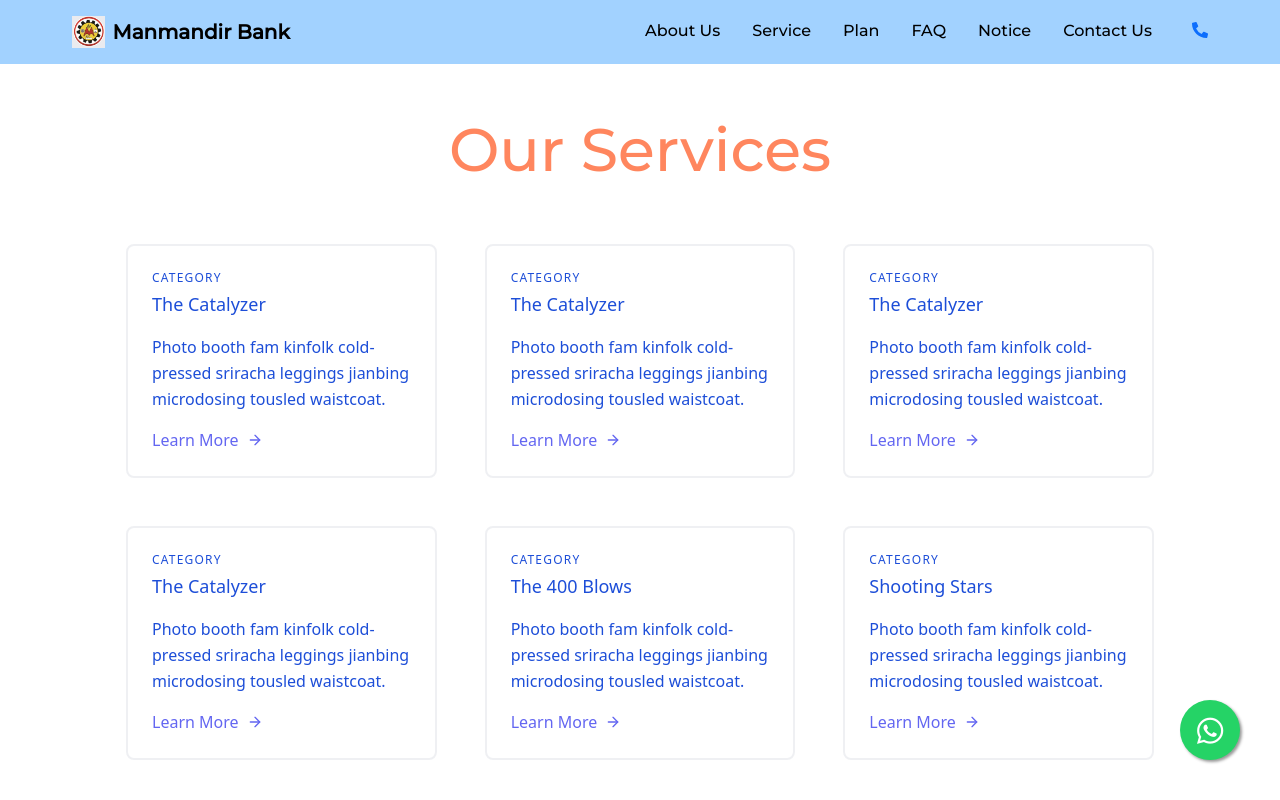
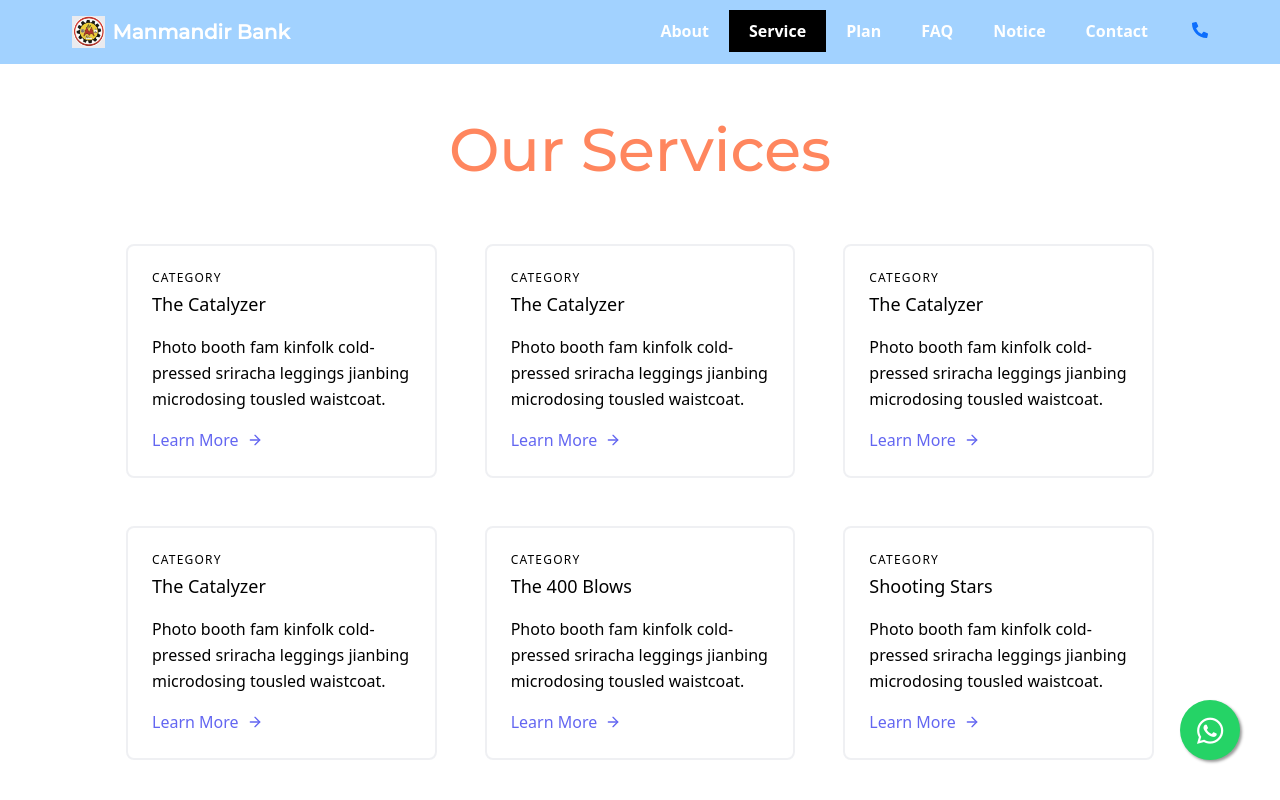
Before and after one commit to Omkaroj1242/Nidhi_Bank, a React (Create React App) app: page /service in a window 1280 px wide. Shown: the top 800 px of the page. Built offline with nearby package versions, Linux system fonts and the light colour scheme.

Commit message:
Navbar active added

```diff
--- a/src/App.css
+++ b/src/App.css
@@ -136,3 +136,37 @@ a:hover {
     width: 280px;
   }
 }
+
+.my_ul {
+  list-style: none;
+}
+ul.my_ul li a {
+  text-decoration: none;
+  background-color: #a2d2ff;
+  color: #fff;
+  padding: 10px 20px;
+  font-weight: bold;
+}
+
+ul.my_ul li a:hover {
+  color: #fff;
+}
+
+.my_ul .active {
+  background-color: black;
+  color: #fff;
+}
+
+.my_ul .active a {
+  background-color: #a2d2ff;
+  color: #fff;
+}
+
+.home {
+  background-color: transparent;
+  color: white;
+}
+
+.home:hover {
+  color: white;
+}
--- a/src/Components/Navbar/Navbar.js
+++ b/src/Components/Navbar/Navbar.js
@@ -1,10 +1,19 @@
 /* This example requires Tailwind CSS v2.0+ */
 import { Disclosure } from "@headlessui/react";
 import { MenuIcon, XIcon } from "@heroicons/react/outline";
-import { Link } from "react-router-dom";
+import { NavLink, useLocation } from "react-router-dom";
 import { FaPhoneAlt } from "react-icons/fa";
 
 export default function Example() {
+  //assigning location variable
+  const location = useLocation();
+
+  //destructuring pathname from location
+  const { pathname } = location;
+
+  //Javascript split method to get the name of the path in array
+  const splitLocation = pathname.split("/");
+
   return (
     <Disclosure as="nav" className="bg-blue-500 md:px-10">
       {({ open }) => (
@@ -39,34 +48,34 @@ export default function Example() {
                     src="/Images/bank.jpeg"
                     alt="Workflow"
                   />
-                  <Link
-                    className=" text-black text-xl font-bold font-myFont"
+                  <NavLink
+                    className=" text-xl font-bold font-myFont home"
                     to="/"
                   >
                     Manmandir Bank
-                  </Link>
+                  </NavLink>
                 </div>
               </div>
               <div className="hidden lg:block sm:ml-6 my-auto">
                 <div className="flex mx-4 mt-3.5 items-center justify-center text-center">
-                  <ul className="flex">
-                    <li className="mx-3 my_li font-myFont">
-                      <Link to="/about">About Us</Link>
+                  <ul className="flex my_ul">
+                    <li className={splitLocation[1] === "" ? "active" : ""}>
+                      <NavLink to="/about">About</NavLink>
                     </li>
-                    <li className="mx-3 my_li font-myFont">
-                      <Link to="/service">Service</Link>
+                    <li className={splitLocation[1] === "" ? "active" : ""}>
+                      <NavLink to="/service">Service</NavLink>
                     </li>
-                    <li className="mx-3 my_li font-myFont">
-                      <Link to="/plan">Plan</Link>
+                    <li className={splitLocation[1] === "" ? "active" : ""}>
+                      <NavLink to="/plan">Plan</NavLink>
                     </li>
-                    <li className="mx-3 my_li font-myFont">
-                      <Link to="/faq">FAQ</Link>
+                    <li className={splitLocation[1] === "" ? "active" : ""}>
+                      <NavLink to="/faq">FAQ</NavLink>
                     </li>
-                    <li className="mx-3 my_li font-myFont">
-                      <Link to="/notice">Notice</Link>
+                    <li className={splitLocation[1] === "" ? "active" : ""}>
+                      <NavLink to="/notice">Notice</NavLink>
                     </li>
-                    <li className="mx-3 my_li font-myFont">
-                      <Link to="/contact">Contact Us</Link>
+                    <li className={splitLocation[1] === "" ? "active" : ""}>
+                      <NavLink to="/contact">Contact</NavLink>
                     </li>
                   </ul>
                 </div>
@@ -86,22 +95,22 @@ export default function Example() {
                 <div className="flex">
                   <ul className="flex-col">
                     <li className="my_li font-myFont">
-                      <Link to="/about">About Us</Link>
+                      <NavLink to="/about">About Us</NavLink>
                     </li>
                     <li className="my_li font-myFont">
-                      <Link to="/service">Service</Link>
+                      <NavLink to="/service">Service</NavLink>
                     </li>
                     <li className="my_li font-myFont">
-                      <Link to="/invest">Invest</Link>
+                      <NavLink to="/invest">Invest</NavLink>
                     </li>
                     <li className="my_li font-myFont">
-                      <Link to="/faq">FAQ</Link>
+                      <NavLink to="/faq">FAQ</NavLink>
                     </li>
                     <li className="mx-3 my_li font-myFont">
-                      <Link to="/notice">Notice</Link>
+                      <NavLink to="/notice">Notice</NavLink>
                     </li>
                     <li className="my_li font-myFont">
-                      <Link to="/contact">Contact Us</Link>
+                      <NavLink to="/contact">Contact Us</NavLink>
                     </li>
                   </ul>
                 </div>
--- a/src/Components/Service/Service.js
+++ b/src/Components/Service/Service.js
@@ -12,13 +12,13 @@ const Blog = () => {
             <div class="p-4 md:w-1/3">
               <div class="h-full border-2 border-gray-200 border-opacity-60 rounded-lg overflow-hidden">
                 <div class="p-6">
-                  <h2 class="tracking-widest text-xs title-font font-medium text-blue-700 mb-1">
+                  <h2 class="tracking-widest text-xs title-font font-medium text-black mb-1">
                     CATEGORY
                   </h2>
-                  <h1 class="title-font text-lg font-medium text-blue-700 mb-3">
+                  <h1 class="title-font text-lg font-medium text-black mb-3">
                     The Catalyzer
                   </h1>
-                  <p class="leading-relaxed mb-3 text-blue-700">
+                  <p class="leading-relaxed mb-3 text-black">
                     Photo booth fam kinfolk cold-pressed sriracha leggings
                     jianbing microdosing tousled waistcoat.
                   </p>
@@ -45,13 +45,13 @@ const Blog = () => {
             <div class="p-4 md:w-1/3">
               <div class="h-full border-2 border-gray-200 border-opacity-60 rounded-lg overflow-hidden">
                 <div class="p-6">
-                  <h2 class="tracking-widest text-xs title-font font-medium text-blue-700 mb-1">
+                  <h2 class="tracking-widest text-xs title-font font-medium text-black mb-1">
                     CATEGORY
                   </h2>
-                  <h1 class="title-font text-lg font-medium text-blue-700 mb-3">
+                  <h1 class="title-font text-lg font-medium text-black mb-3">
                     The Catalyzer
                   </h1>
-                  <p class="leading-relaxed mb-3 text-blue-700">
+                  <p class="leading-relaxed mb-3 text-black">
                     Photo booth fam kinfolk cold-pressed sriracha leggings
                     jianbing microdosing tousled waistcoat.
                   </p>
@@ -79,13 +79,13 @@ const Blog = () => {
             <div class="p-4 md:w-1/3">
               <div class="h-full border-2 border-gray-200 border-opacity-60 rounded-lg overflow-hidden">
                 <div class="p-6">
-                  <h2 class="tracking-widest text-xs title-font font-medium text-blue-700 mb-1">
+                  <h2 class="tracking-widest text-xs title-font font-medium text-black mb-1">
                     CATEGORY
                   </h2>
-                  <h1 class="title-font text-lg font-medium text-blue-700 mb-3">
+                  <h1 class="title-font text-lg font-medium text-black mb-3">
                     The Catalyzer
                   </h1>
-                  <p class="leading-relaxed mb-3 text-blue-700">
+                  <p class="leading-relaxed mb-3 text-black">
                     Photo booth fam kinfolk cold-pressed sriracha leggings
                     jianbing microdosing tousled waistcoat.
                   </p>
@@ -113,13 +113,13 @@ const Blog = () => {
             <div class="p-4 md:w-1/3">
               <div class="h-full border-2 border-gray-200 border-opacity-60 rounded-lg overflow-hidden">
                 <div class="p-6">
-                  <h2 class="tracking-widest text-xs title-font font-medium text-blue-700 mb-1">
+                  <h2 class="tracking-widest text-xs title-font font-medium text-black mb-1">
                     CATEGORY
                   </h2>
-                  <h1 class="title-font text-lg font-medium text-blue-700 mb-3">
+                  <h1 class="title-font text-lg font-medium text-black mb-3">
                     The Catalyzer
                   </h1>
-                  <p class="leading-relaxed mb-3 text-blue-700">
+                  <p class="leading-relaxed mb-3 text-black">
                     Photo booth fam kinfolk cold-pressed sriracha leggings
                     jianbing microdosing tousled waistcoat.
                   </p>
@@ -147,13 +147,13 @@ const Blog = () => {
             <div class="p-4 md:w-1/3">
               <div class="h-full border-2 border-gray-200 border-opacity-60 rounded-lg overflow-hidden">
                 <div class="p-6">
-                  <h2 class="tracking-widest text-xs title-font font-medium text-blue-700 mb-1">
+                  <h2 class="tracking-widest text-xs title-font font-medium text-black mb-1">
                     CATEGORY
                   </h2>
-                  <h1 class="title-font text-lg font-medium text-blue-700 mb-3">
+                  <h1 class="title-font text-lg font-medium text-black mb-3">
                     The 400 Blows
                   </h1>
-                  <p class="leading-relaxed mb-3 text-blue-700">
+                  <p class="leading-relaxed mb-3 text-black">
                     Photo booth fam kinfolk cold-pressed sriracha leggings
                     jianbing microdosing tousled waistcoat.
                   </p>
@@ -181,13 +181,13 @@ const Blog = () => {
             <div class="p-4 md:w-1/3">
               <div class="h-full border-2 border-gray-200 border-opacity-60 rounded-lg overflow-hidden">
                 <div class="p-6">
-                  <h2 class="tracking-widest text-xs title-font font-medium text-blue-700 mb-1">
+                  <h2 class="tracking-widest text-xs title-font font-medium text-black mb-1">
                     CATEGORY
                   </h2>
-                  <h1 class="title-font text-lg font-medium text-blue-700 mb-3">
+                  <h1 class="title-font text-lg font-medium text-black mb-3">
                     Shooting Stars
                   </h1>
-                  <p class="leading-relaxed mb-3 text-blue-700">
+                  <p class="leading-relaxed mb-3 text-black">
                     Photo booth fam kinfolk cold-pressed sriracha leggings
                     jianbing microdosing tousled waistcoat.
                   </p>
--- a/src/Components/Testimonials/Testimonials.js
+++ b/src/Components/Testimonials/Testimonials.js
@@ -19,7 +19,7 @@ const Testimonials = () => {
           <span class="font-bold text-black">”</span>
         </p>
         <div class="flex items-center justify-center">
-          <div class="flex ml-2 items-center justify-center text-blue-700">
+          <div class="flex ml-2 items-center justify-center text-black">
             <span class="font-semibold mr-2 text-lg">
              - Jean Miguel
             </span>
@@ -39,7 +39,7 @@ const Testimonials = () => {
           <span class="font-bold text-black">”</span>
         </p>
         <div class="flex items-center justify-center mt-4">
-          <div class="flex ml-2 items-center justify-center text-blue-700">
+          <div class="flex ml-2 items-center justify-center text-black">
             <span class="font-semibold mr-2 text-lg">
             - Jean Miguel
             </span>
@@ -59,7 +59,7 @@ const Testimonials = () => {
           <span class="font-bold text-black">”</span>
         </p>
         <div class="flex items-center justify-center mt-8">
-          <div class="flex ml-2 items-center justify-center text-blue-700">
+          <div class="flex ml-2 items-center justify-center text-black">
             <span class="font-semibold mr-2 text-lg">
              - Jean Miguel
             </span>
```
